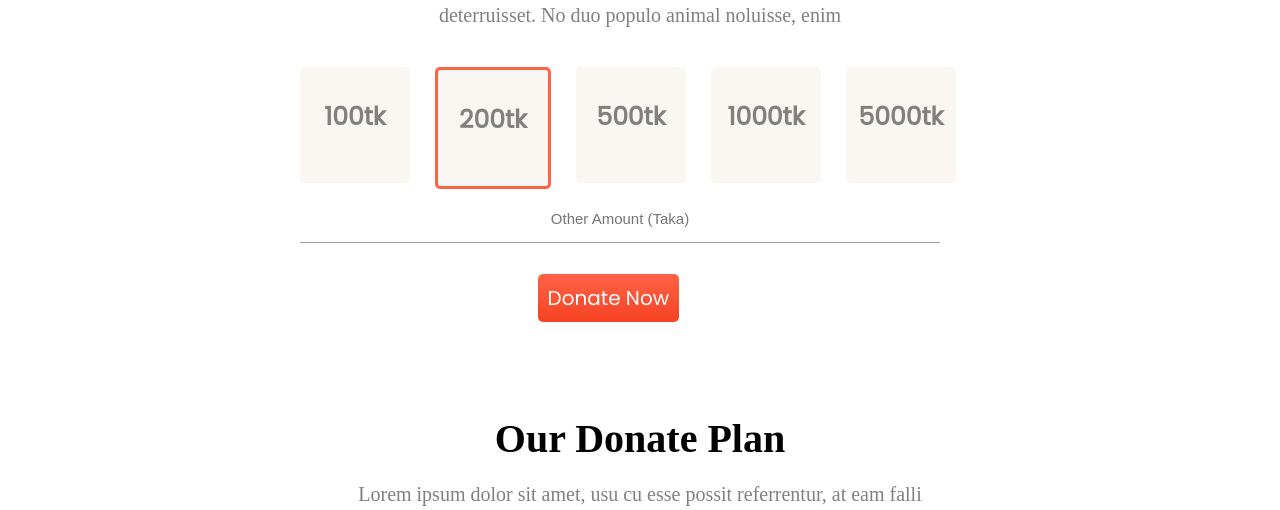
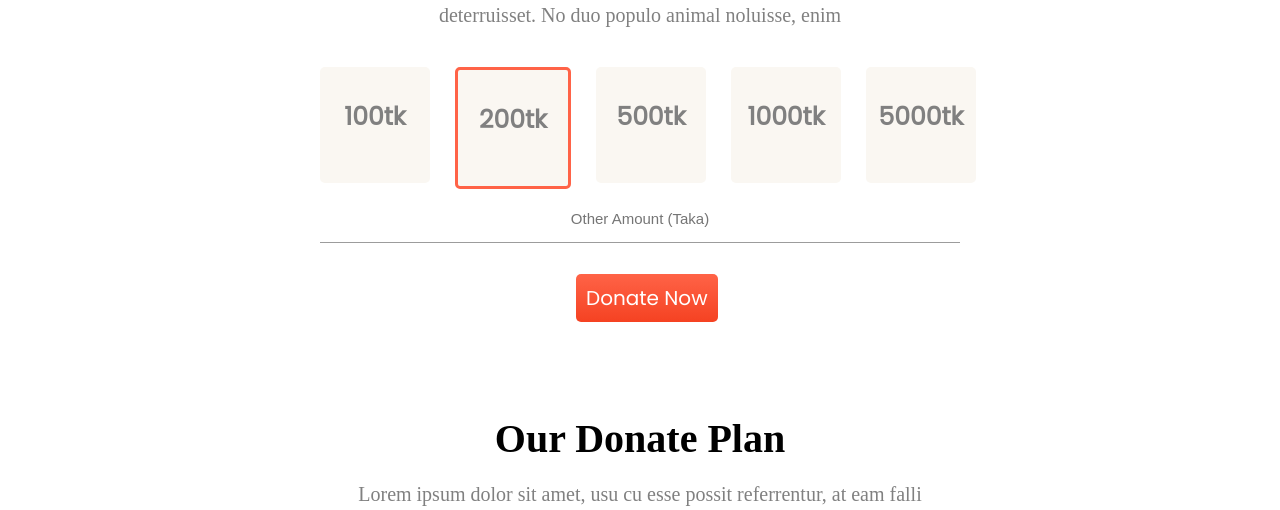
Before and after one commit to turjo997/Project-Donate-Today, a plain HTML site: page index.html in a window 1280 px wide. Shown: the part 747-1257 px from the top of the page. Drawn offline with Linux system fonts and the light colour scheme; a web font is replaced by a local one.

Commit message:
third commit

```diff
--- a/index.html
+++ b/index.html
@@ -38,7 +38,7 @@
         </div>
 
         <div class="donate-taka">
-            <div style="margin-left: 300px;" class="donate1">
+            <div style="margin-left: 25%;" class="donate1">
                 <p>100tk</p>
             </div>
             <div style="margin-left: 25px; border: 3px solid tomato;" class="donate1">
@@ -56,7 +56,7 @@
         </div>
         <div>
             <form>
-                <input type="text" placeholder="Other Amount (Taka)" id="fname" name="fname">
+                <input type="text" placeholder="Other Amount (Taka)">
             </form>
         </div>
         <div>
--- a/style.css
+++ b/style.css
@@ -102,7 +102,7 @@ input[type=text] {
     border-bottom: 1px solid rgb(156, 156, 156);
     color: rgb(158, 157, 157);
     margin-top: 20px;
-    margin-left: 300px;
+    margin-left: 25%;
     text-align: center;
     padding-bottom: 15px;
     font-size: 15px;
@@ -118,7 +118,7 @@ input[type=text] {
     padding: 10px;
     border-radius: 5px;
     font-size: 20px;
-    margin-left: 42%;
+    margin-left: 45%;
     font-family: 'Poppins', sans-serif;
 }
 
```
